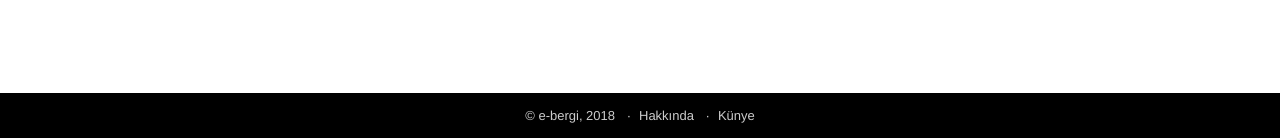
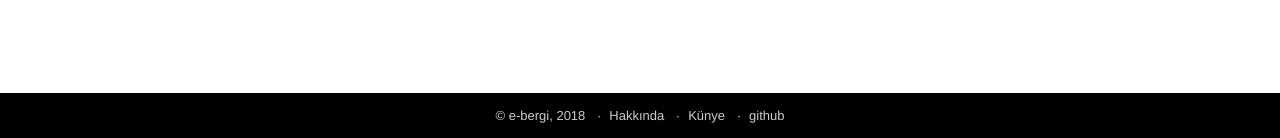
Before and after one commit to metucclub/bergi, a Django app: page /arsiv/1/ in a window 1280 px wide. Shown: the part 662-800 px from the top of the page. Run offline with Django 3.2, Linux system fonts and the light colour scheme; data that the repository does not hold is empty; some libraries are stand-ins or nearby versions.

Commit message:
Added github link at bottom side for developers.

```diff
--- a/_bergi/templates/__base.html
+++ b/_bergi/templates/__base.html
@@ -36,6 +36,7 @@
 	<li>© e-bergi, {% now "Y" %}</li>
 	<li><a href="/hakkinda/">Hakkında</a></li>
 	<li><a href="/kunye/">Künye</a></li>
+	<li><a href="https://github.com/duck2/bergi">github</a></li>
 	</ul>
 </footer>
 
```
